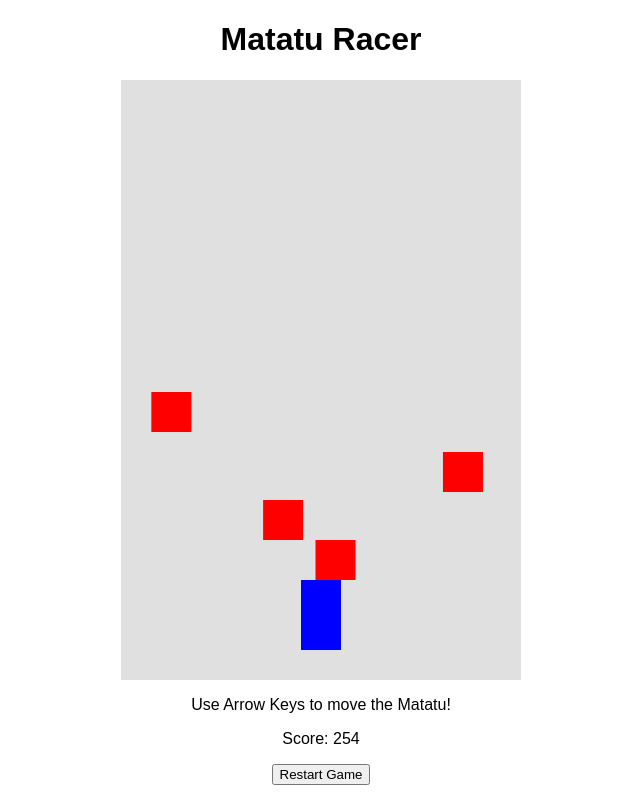
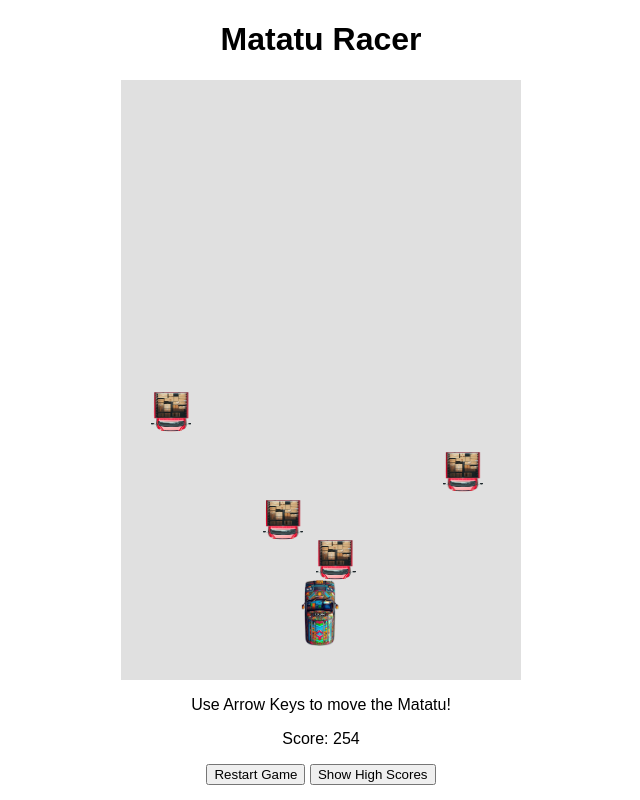
Before and after one commit to blacksnowmartin/Matatu-Racer, a plain HTML site: page index.html in a window 1280 px wide. Shown: the whole page, without its empty margins (319-959 px from the left). Drawn offline with Linux system fonts and the light colour scheme.

Commit message:
added lorry image and implemented it in the code ..... need to fix the dimension

```diff
--- a/index.html
+++ b/index.html
@@ -6,6 +6,16 @@
   <style>
     canvas { background: #e0e0e0; display: block; margin: 0 auto; }
     body { text-align: center; font-family: Arial, sans-serif; }
+    .high-scores {
+      width: 200px;
+      margin: 20px auto;
+      background: #f0f0f0;
+      padding: 10px;
+      border-radius: 5px;
+      display: none;
+    }
+    .high-scores h2 { margin-top: 0; }
+    .score-list { list-style: none; padding: 0; }
   </style>
 </head>
 <body>
@@ -14,16 +24,27 @@
   <p>Use Arrow Keys to move the Matatu!</p>
   <p id="scoreDisplay">Score: 0</p>
   <button id="restartButton" style="display: none;">Restart Game</button>
+  <button id="showScoresButton">Show High Scores</button>
+  <div id="highScoresPanel" class="high-scores">
+    <h2>High Scores</h2>
+    <ol id="scoreList" class="score-list"></ol>
+  </div>
 
   <script>
     const canvas = document.getElementById('gameCanvas');
     const ctx = canvas.getContext('2d');
 
+    const matatuImg = new Image();
+    matatuImg.src = 'matatu.png';
+
+    const lorryImg = new Image();
+    lorryImg.src = 'lorry.png';
+
     let matatu = {
       x: 180,
       y: 500,
-      width: 40,
-      height: 70,
+      width: 38,
+      height: 66,
       speed: 5,
       velocityX: 0,
       velocityY: 0,
@@ -38,14 +59,19 @@
 
     let keys = {};
 
+    const showScoresButton = document.getElementById('showScoresButton');
+    const highScoresPanel = document.getElementById('highScoresPanel');
+    const scoreList = document.getElementById('scoreList');
+    let highScores = JSON.parse(localStorage.getItem('matatuHighScores')) || [];
+
     function drawMatatu() {
-      ctx.fillStyle = "blue";  // matatu color
-      ctx.fillRect(matatu.x, matatu.y, matatu.width, matatu.height);
+      ctx.drawImage(matatuImg, matatu.x, matatu.y, matatu.width, matatu.height);
     }
 
     function drawObstacles() {
-      ctx.fillStyle = "red";
-      obstacles.forEach(obs => ctx.fillRect(obs.x, obs.y, obs.width, obs.height));
+      obstacles.forEach(obs => {
+        ctx.drawImage(lorryImg, obs.x, obs.y, obs.width, obs.height);
+      });
     }
 
     function updateObstacles() {
@@ -82,6 +108,7 @@
             matatu.y + matatu.height > obs.y) {
           gameOver = true;
           restartButton.style.display = 'inline-block';
+          updateHighScores();
           alert('Game Over! Score: ' + score);
         }
       }
@@ -120,6 +147,34 @@
       requestAnimationFrame(gameLoop);
     }
 
+    function updateHighScores() {
+      if (score > 0) {
+        highScores.push(score);
+        highScores.sort((a, b) => b - a); // Sort in descending order
+        highScores = highScores.slice(0, 8); // Keep only top 8 scores
+        localStorage.setItem('matatuHighScores', JSON.stringify(highScores));
+        displayHighScores();
+      }
+    }
+
+    function displayHighScores() {
+      scoreList.innerHTML = '';
+      highScores.forEach(score => {
+        const li = document.createElement('li');
+        li.textContent = score;
+        scoreList.appendChild(li);
+      });
+    }
+
+    function toggleHighScores() {
+      if (highScoresPanel.style.display === 'none' || !highScoresPanel.style.display) {
+        highScoresPanel.style.display = 'block';
+        displayHighScores();
+      } else {
+        highScoresPanel.style.display = 'none';
+      }
+    }
+
     document.addEventListener('keydown', (e) => {
       keys[e.code] = true;
     });
@@ -129,6 +184,7 @@
     });
 
     restartButton.addEventListener('click', resetGame);
+    showScoresButton.addEventListener('click', toggleHighScores);
 
     gameLoop();
   </script>
```
Also changed, not shown: lorry.png (added).
